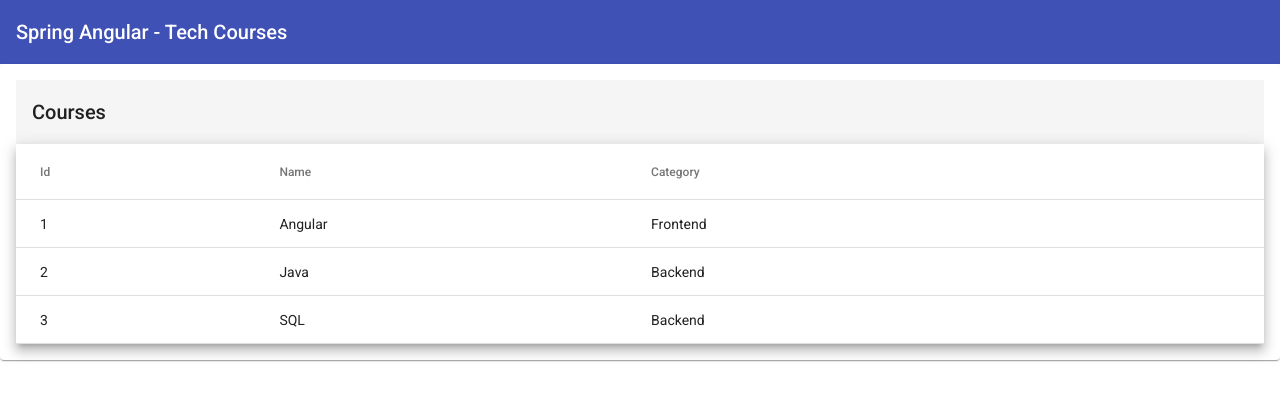
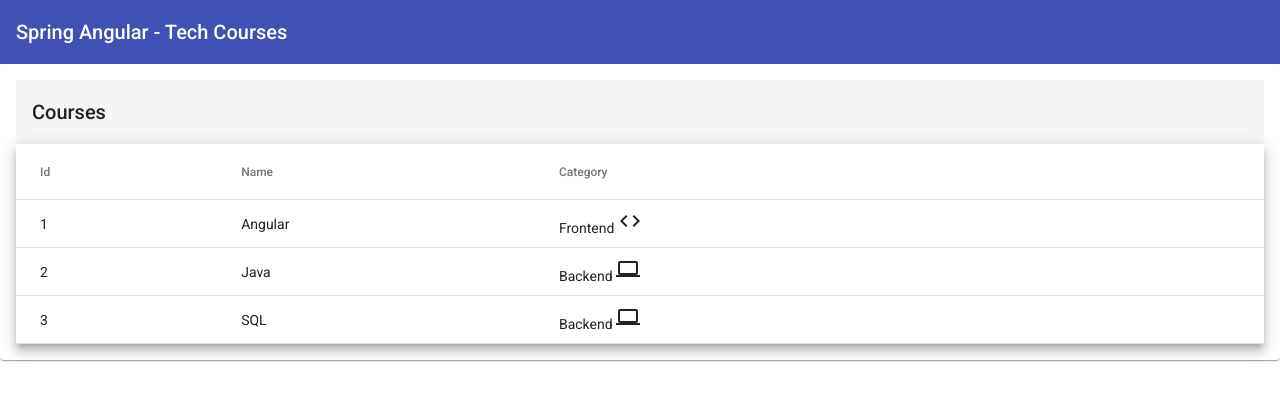
Before and after one commit to felipe-tiburcio/spring-angular-courses, an Angular app in the folder frontend/: page /courses in a window 1280 px wide. Shown: the top 400 px of the page. Built offline with nearby package versions, Linux system fonts and the light colour scheme.

Commit message:
custom pipe and mat icons in course category

```diff
--- a/frontend/src/app/courses/courses/courses.component.html
+++ b/frontend/src/app/courses/courses/courses.component.html
@@ -14,7 +14,12 @@
 
       <ng-container matColumnDef="category">
         <th mat-header-cell *matHeaderCellDef>Category</th>
-        <td mat-cell *matCellDef="let course">{{ course.category }}</td>
+        <td mat-cell *matCellDef="let course">
+          {{ course.category }}
+          <mat-icon aria-hidden="false" aria-label="Course Category">{{
+            course.category | category
+          }}</mat-icon>
+        </td>
       </ng-container>
 
       <tr mat-header-row *matHeaderRowDef="displayedColumns"></tr>
--- a/frontend/src/app/courses/services/courses.service.ts
+++ b/frontend/src/app/courses/services/courses.service.ts
@@ -15,7 +15,7 @@ export class CoursesService {
   list(): Observable<Course[]> {
     return this.httpClient.get<Course[]>(this.API).pipe(
       first(),
-      delay(2000)
+      delay(500)
     );
   }
 }
--- a/frontend/src/app/shared/app-material/app-material.module.ts
+++ b/frontend/src/app/shared/app-material/app-material.module.ts
@@ -5,6 +5,7 @@ import { MatToolbarModule } from '@angular/material/toolbar';
 import { MatProgressSpinnerModule } from '@angular/material/progress-spinner';
 import { MatDialogModule } from '@angular/material/dialog';
 import { MatButtonModule } from '@angular/material/button';
+import { MatIconModule } from '@angular/material/icon';
 
 @NgModule({
   exports: [
@@ -14,6 +15,7 @@ import { MatButtonModule } from '@angular/material/button';
     MatProgressSpinnerModule,
     MatDialogModule,
     MatButtonModule,
+    MatIconModule,
   ],
 })
 export class AppMaterialModule {}
--- /dev/null
+++ b/frontend/src/app/shared/pipes/category.pipe.ts
@@ -0,0 +1,14 @@
+import { Pipe, PipeTransform } from '@angular/core';
+
+@Pipe({
+  name: 'category',
+})
+export class CategoryPipe implements PipeTransform {
+  transform(value: string): string {
+    if (value.toLowerCase() === 'backend') {
+      return 'computer';
+    }
+
+    return 'code';
+  }
+}
```
Also changed, not shown: frontend/src/app/shared/shared.module.ts (+5 -2 lines).
